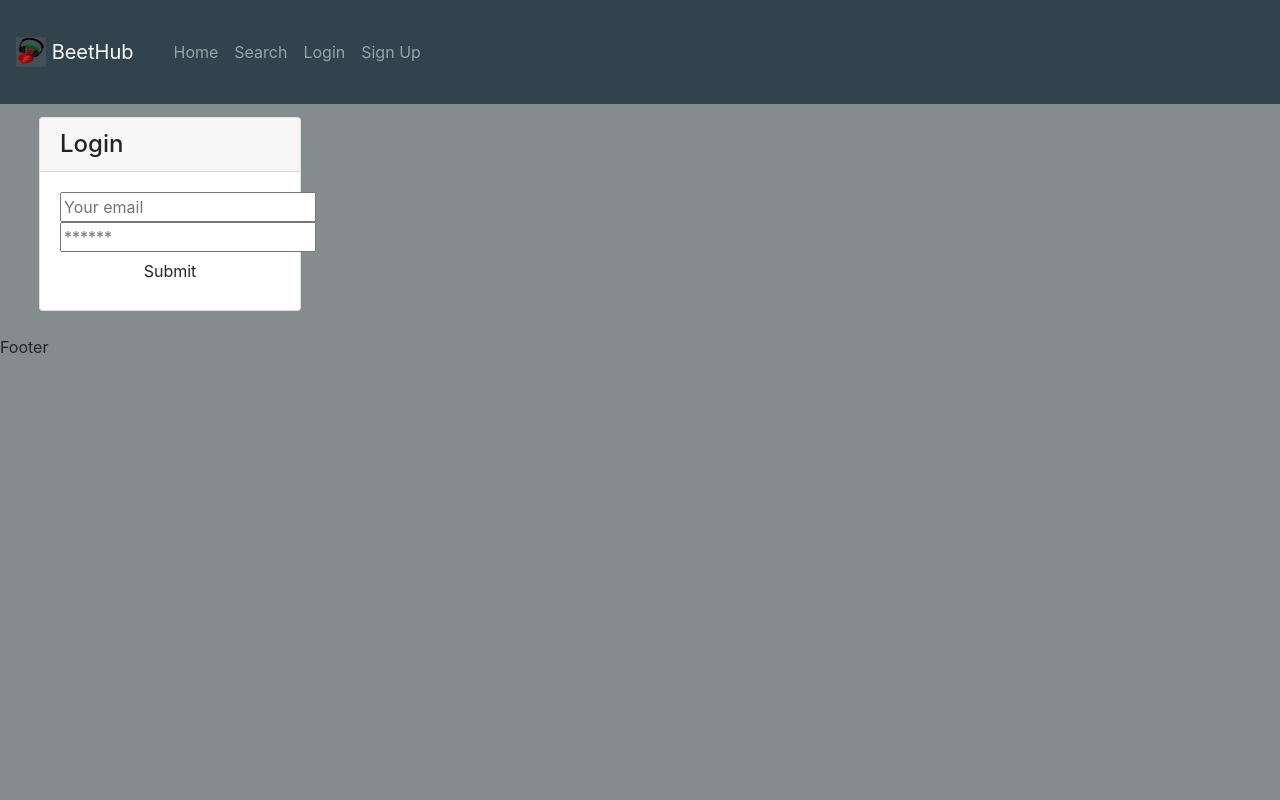
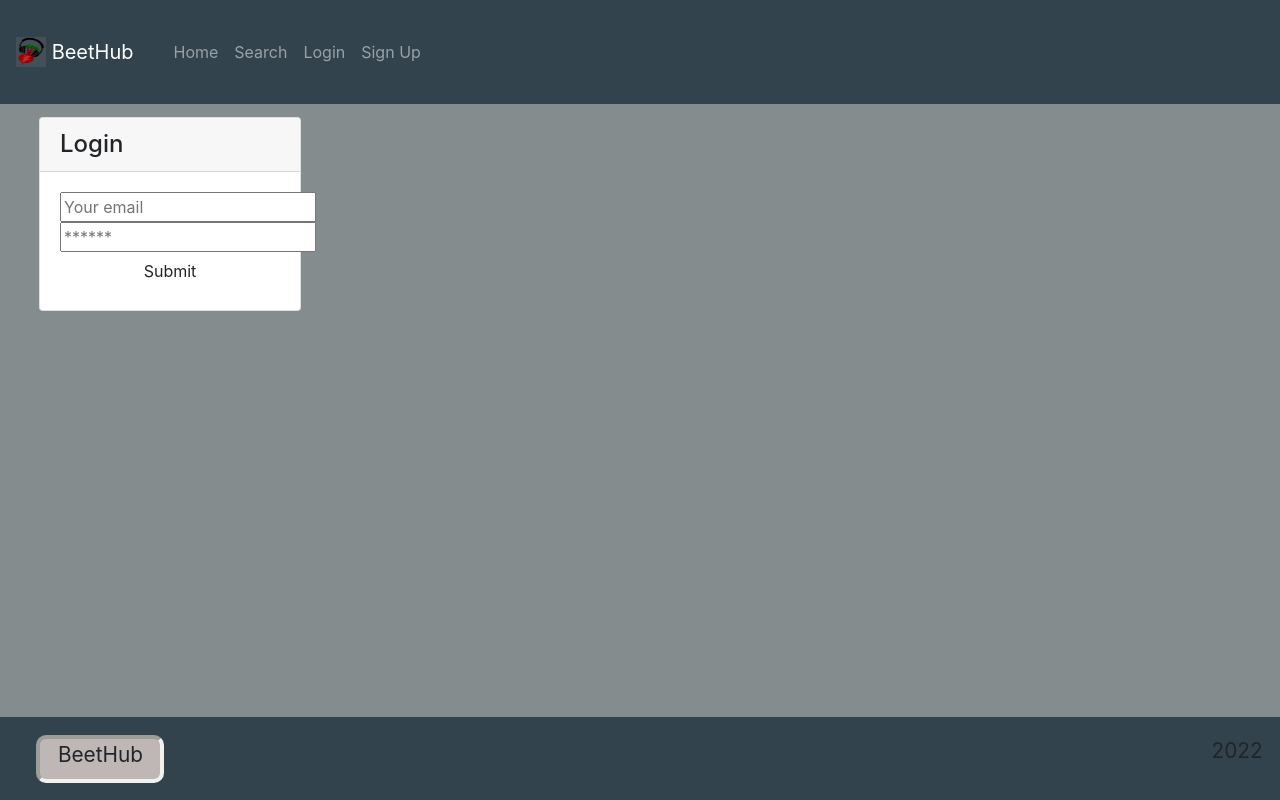
Before and after one commit to heatherviolet/beat-hub, a React (Create React App) app in the folder client/: page /login in a window 1280 px wide. Built offline with nearby package versions, Linux system fonts and the light colour scheme.

Commit message:
adding footer component elements and styling

```diff
--- a/client/src/App.js
+++ b/client/src/App.js
@@ -14,7 +14,7 @@ import {
 import Home from "./pages/Home";
 import Profile from "./pages/Profile";
 import Search from "./pages/Search";
-import Footer from "./components/Footer"
+import Footer from "./components/Footer";
 
 // establish graphql uri
 const httpLink = createHttpLink({
@@ -55,9 +55,9 @@ function App() {
               <Route exact path="/profile" component={Profile} />
             </Switch>
           </main>
+          <Footer />
         </div>
       </Router>
-      <Footer />
     </ApolloProvider>
   );
 }
--- a/client/src/components/Footer.js
+++ b/client/src/components/Footer.js
@@ -1,7 +1,14 @@
-import React from 'react'
+import React from "react";
 
-export default function Footer() {
+export default function Footer(albumData) {
+  const year = new Date().getFullYear();
+
   return (
-    <div>Footer</div>
-  )
+      <div className="footerMain d-flex justify-content-between">
+        <div className="footerElement" id="BeetHub">
+          BeetHub
+        </div>
+        <div>{year}</div>
+      </div>
+  );
 }
--- a/client/src/index.css
+++ b/client/src/index.css
@@ -66,6 +66,27 @@ body {
   -moz-osx-font-smoothing: grayscale;
 }
 
+.footerMain {
+  background-color: var(--main-bg-color);
+  font-size: 1.3rem;
+  width: 100vw;
+  padding: 1.35vw;
+  position: fixed;
+  bottom: 0;
+}
+
+.footerElement {
+  display: flex;
+  align-content: center;
+  justify-content: center;
+  background-color: var(--tertiary-bg-color);
+  width: 10vw;
+  height: 3rem;
+  border: 4px inset var(--cream-color);
+  border-radius: 10px;
+  margin: 0 1.2rem;
+}
+
 code {
   font-family: source-code-pro, Menlo, Monaco, Consolas, 'Courier New',
     monospace;
--- a/client/src/utils/API.js
+++ b/client/src/utils/API.js
@@ -13,7 +13,7 @@ export const searchSpotify = async (query) => {
         },
         headers: {
           'X-RapidAPI-Host': 'spotify23.p.rapidapi.com',
-          'X-RapidAPI-Key': "API KEY GOES HERE"
+          'X-RapidAPI-Key': "98749236fcmsh9a0a6d6e384a89ep1d7bd0jsn68ffef7de409"
         }
       };
 
```
Lines whose indentation alone changed are shown as unchanged.
